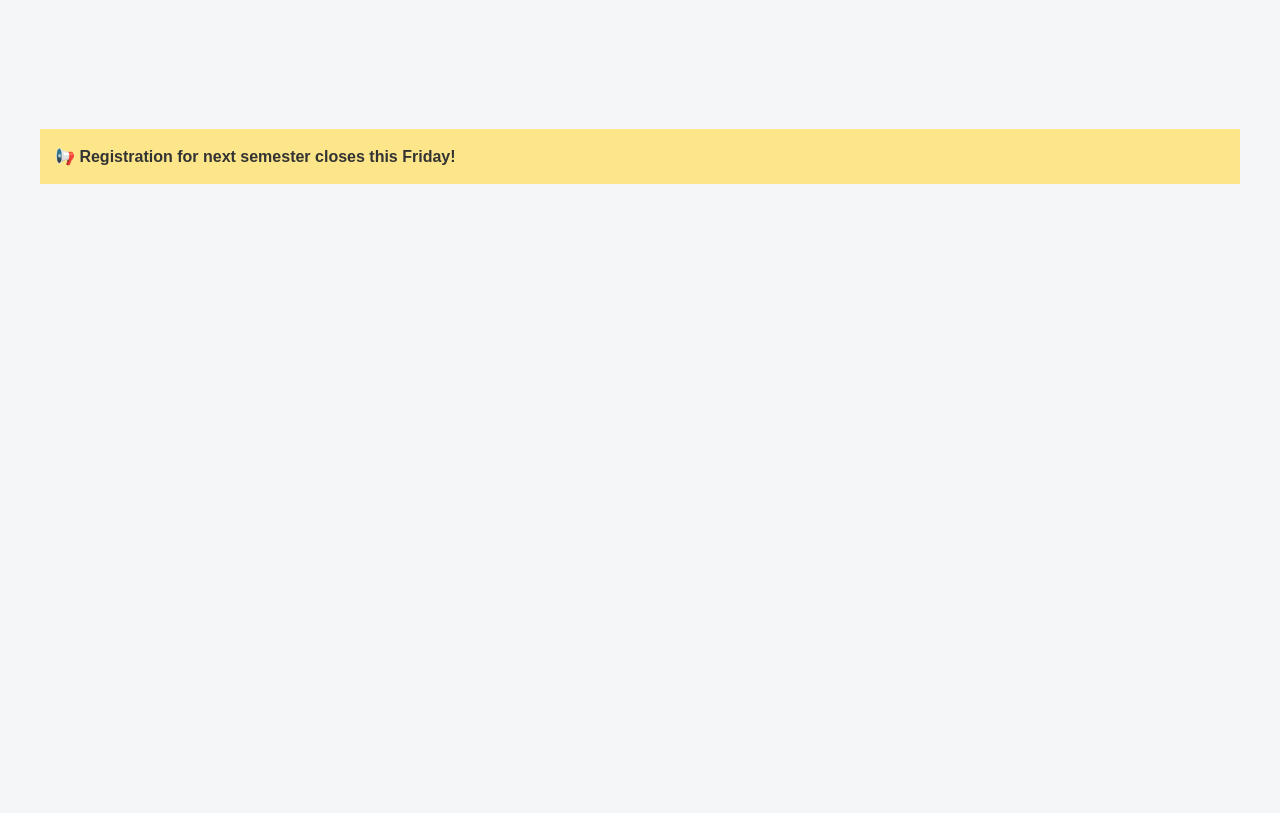
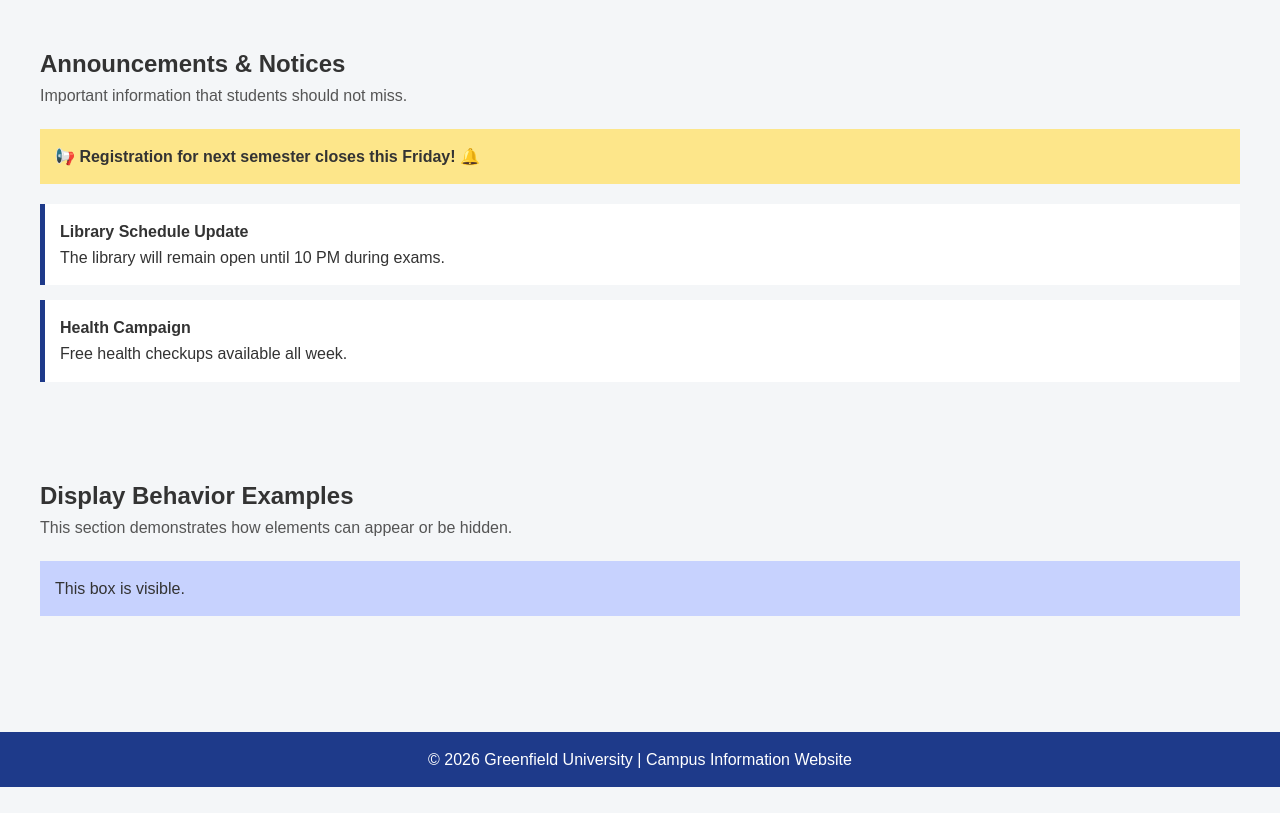
Before and after one commit to lydieuwayezu/on-28-assignment, a plain HTML site: page index.html in a window 1280 px wide. Shown: the part 1380-2193 px from the top of the page. After the commit the page ends 2167 px from the top, so only its background shows below. Drawn offline with Linux system fonts and the light colour scheme.

Commit message:
new cganges

```diff
--- a/index.html
+++ b/index.html
@@ -106,7 +106,7 @@
     </p>
 
     <div class="sticky-notice">
-        📢 Registration for next semester closes this Friday!
+        📢 Registration for next semester closes this Friday! 🔔
     </div>
 
     <div class="notice">
@@ -134,7 +134,7 @@
     <div class="display-box hidden-box">
         You should NOT see this box.
     </div>
-3
+
     <div class="display-box none-box">
         This box is removed from layout.
     </div>
--- a/style.css
+++ b/style.css
@@ -21,7 +21,8 @@
     display: flex;
     justify-content: space-between;
     padding: 15px 30px;
-    z-index: 1000;
+      z-index: 1000;
+
 }
 
 .logo {
```
